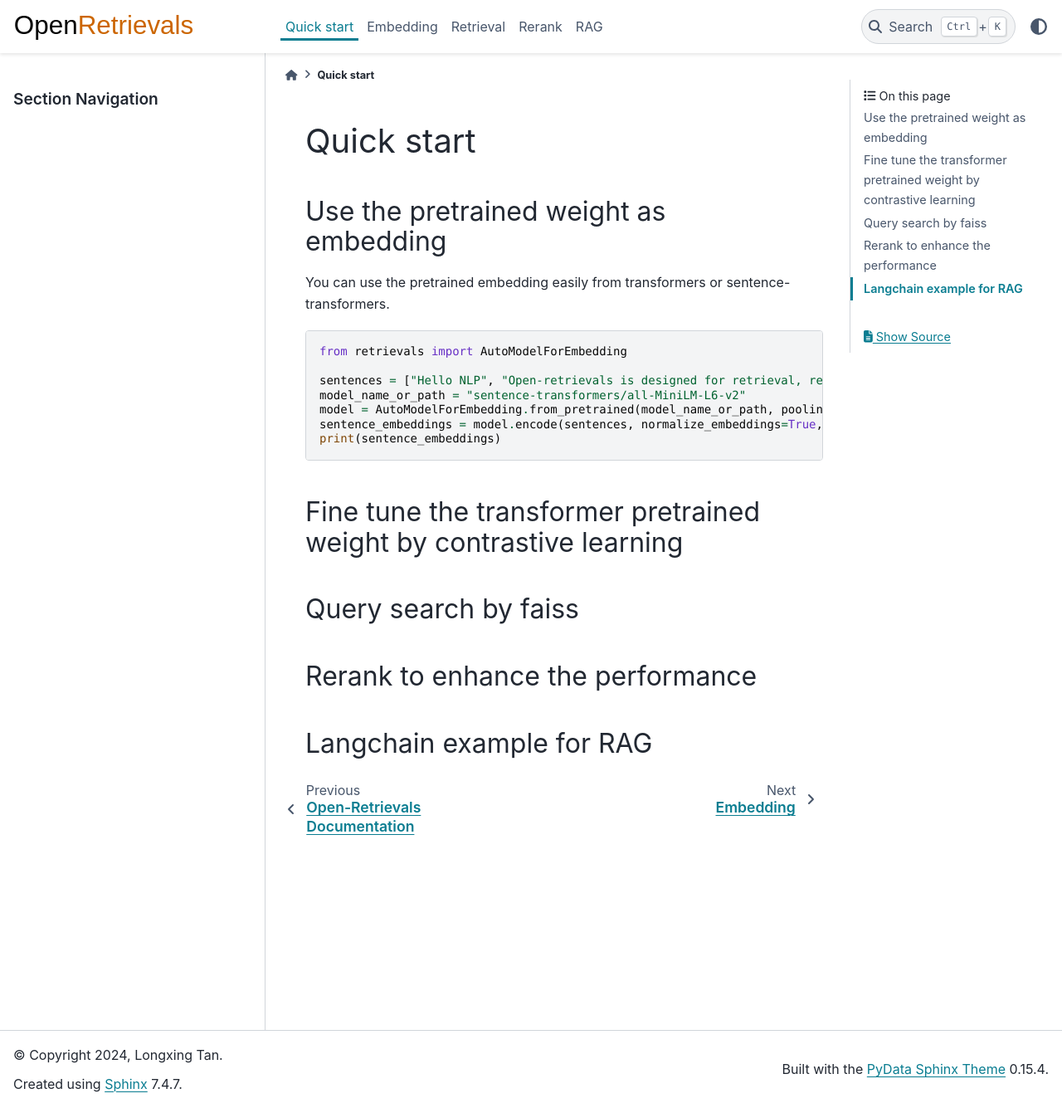
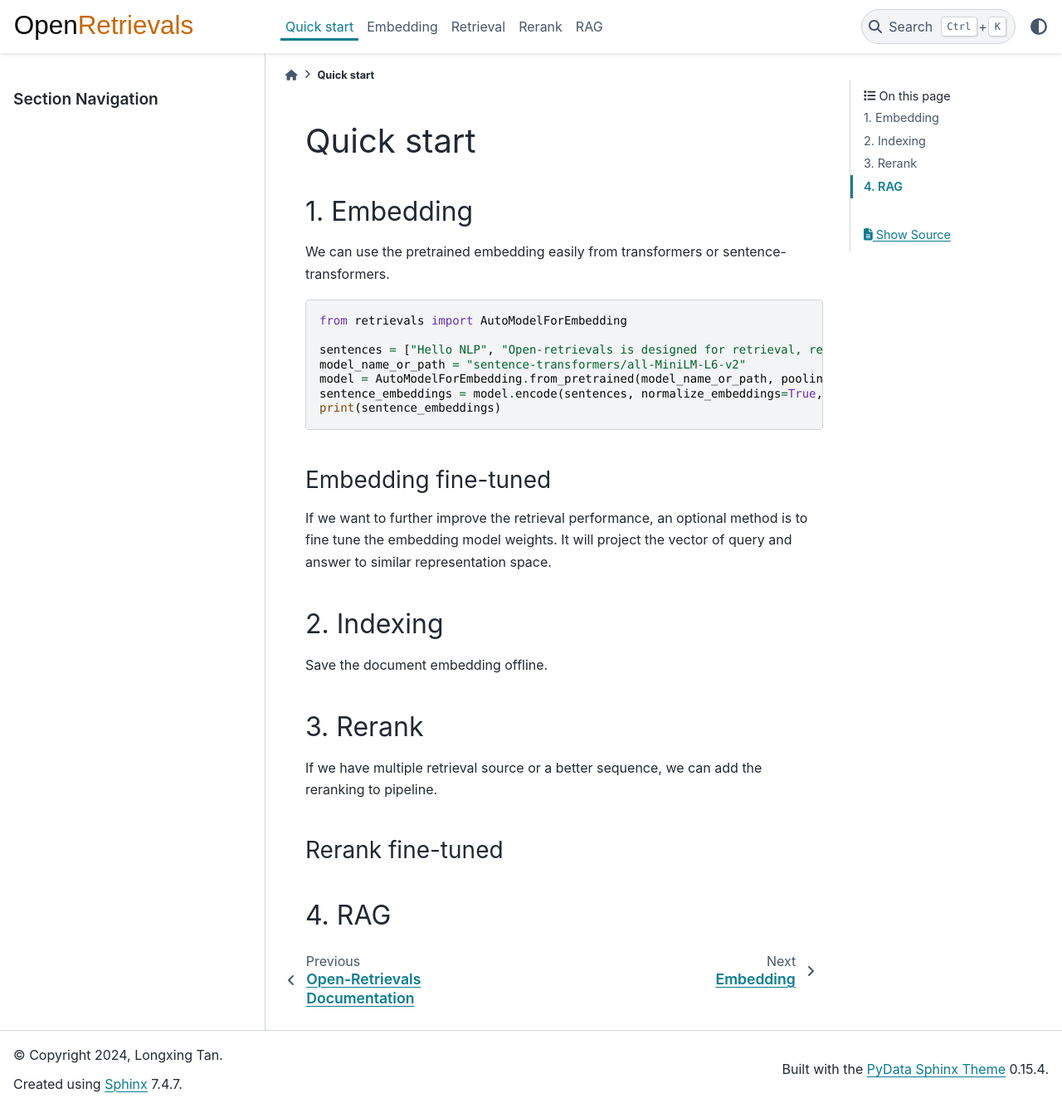
Before and after one commit to LongxingTan/open-retrievals, a Sphinx documentation site: the page built from docs/source/quick-start.rst, in a window 1280 px wide and 1335 px high. Shown: the whole window at 83% size. Built offline with Sphinx 7.4.7 and the PyData theme 0.15.4, drawn with Linux system fonts in a browser that asks for light colours.

Commit message:
docs: update quick start

```diff
--- a/docs/source/quick-start.rst
+++ b/docs/source/quick-start.rst
@@ -3,10 +3,10 @@ Quick start
 
 .. _quick-start:
 
-Use the pretrained weight as embedding
----------------------------------------------
+1. Embedding
+-----------------------------
 
-You can use the pretrained embedding easily from transformers or sentence-transformers.
+We can use the pretrained embedding easily from transformers or sentence-transformers.
 
 .. code-block:: python
 
@@ -19,17 +19,27 @@ You can use the pretrained embedding easily from transformers or sentence-transf
     print(sentence_embeddings)
 
 
-Fine tune the transformer pretrained weight by contrastive learning
-----------------------------------------------------------------------
+Embedding fine-tuned
+~~~~~~~~~~~~~~~~~~~~~~~~~~~~~
+
+If we want to further improve the retrieval performance, an optional method is to fine tune the embedding model weights. It will project the vector of query and answer to similar representation space.
 
 
-Query search by faiss
---------------------------
+2. Indexing
+-----------------------------
+
+Save the document embedding offline.
 
 
-Rerank to enhance the performance
-----------------------------------------
+3. Rerank
+-----------------------------
+
+If we have multiple retrieval source or a better sequence, we can add the reranking to pipeline.
 
 
-Langchain example for RAG
---------------------------------
+Rerank fine-tuned
+~~~~~~~~~~~~~~~~~~~~~~~~~~~~~
+
+
+4. RAG
+-----------------------------
```
